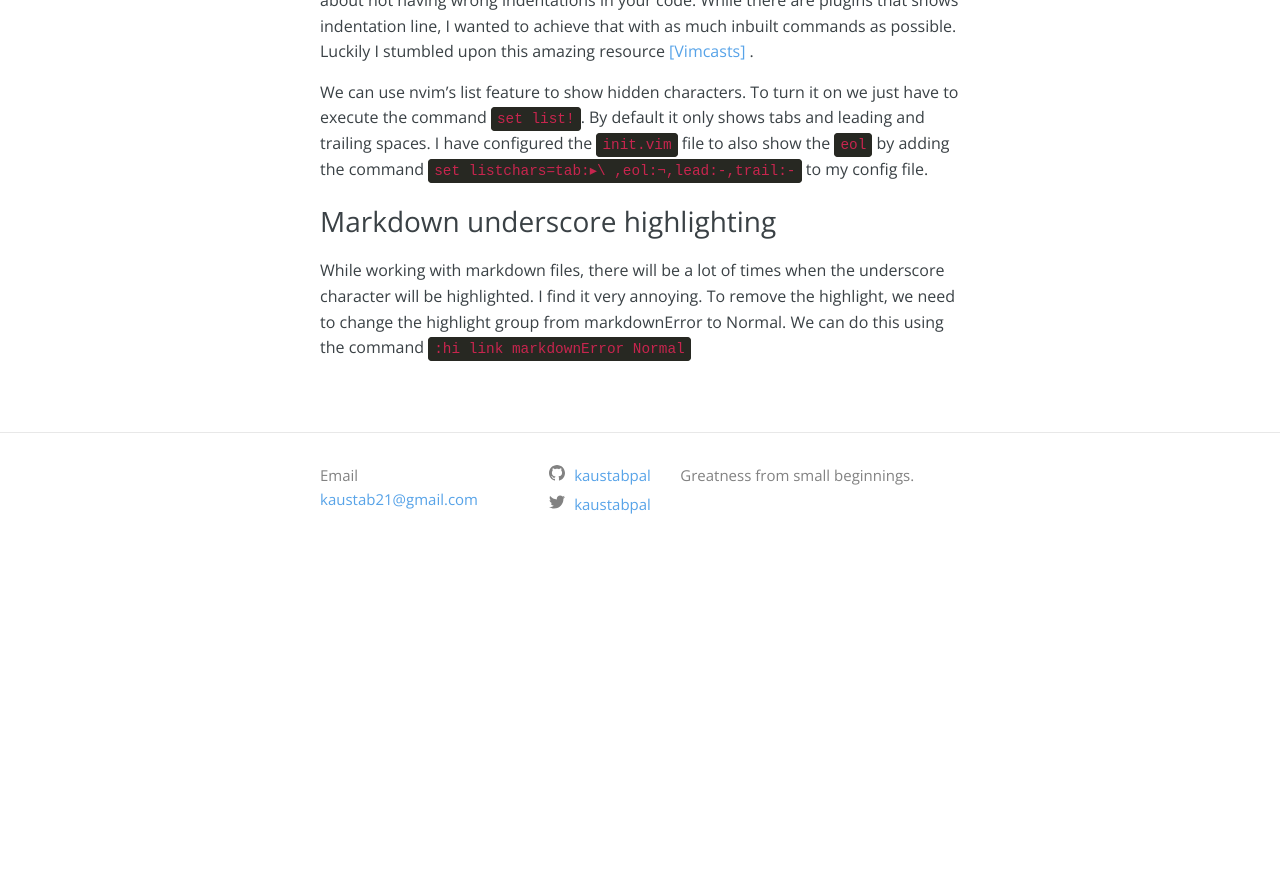
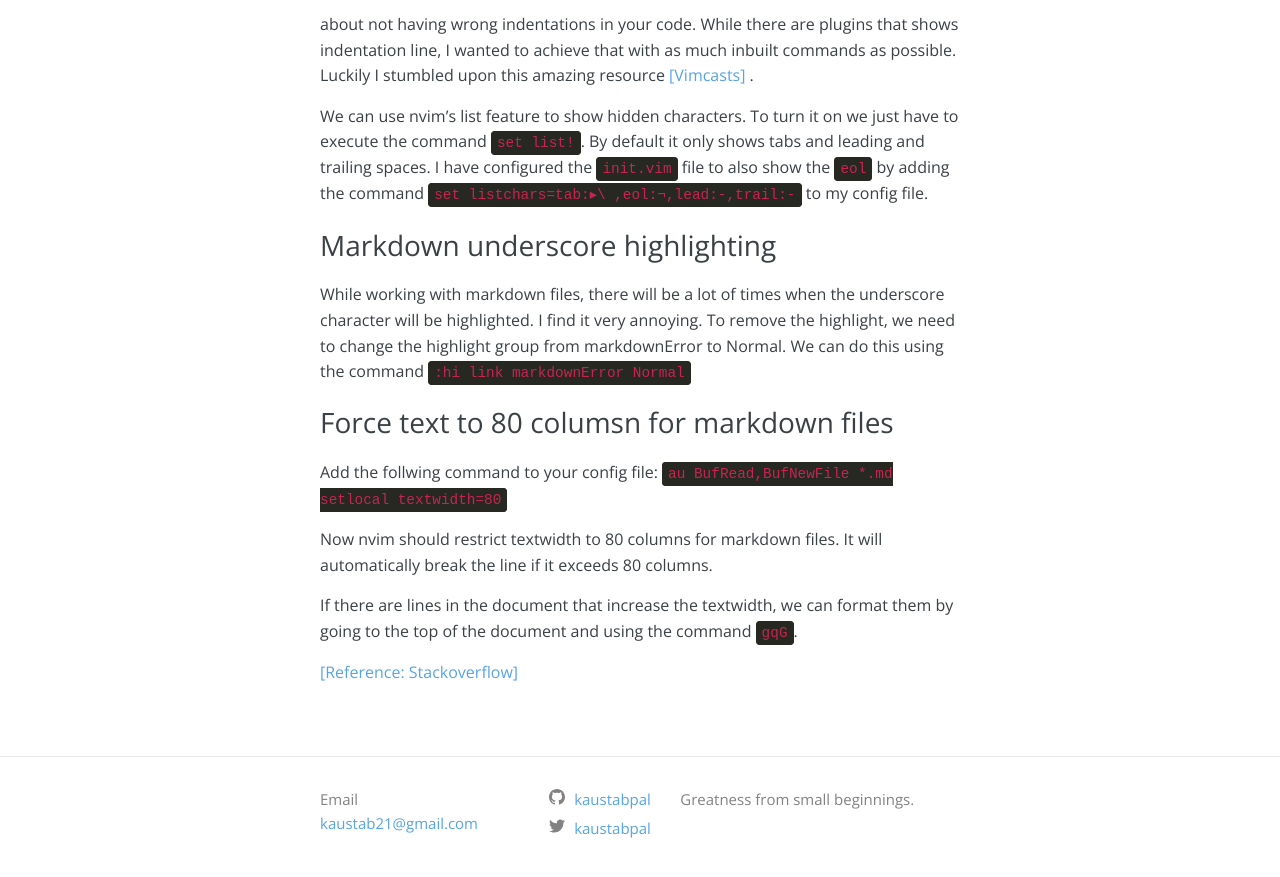
Before and after one commit to kaustabpal/kaustabpal.github.io, a Jekyll site: the page built from _posts/2022-02-17-nvim.md, in a window 1280 px wide and 900 px high, scrolled down 942 px. Shown: the top 877 px of the window. Built offline with Jekyll 4.4.1, drawn with Linux system fonts in a browser that asks for light colours; some web fonts are replaced; before the commit the page ends 1518 px from its top, so only the background shows below that; some of the changed text lies outside the part shown.

Commit message:
Added new notes to nvim

````diff
--- a/_posts/2022-02-17-nvim.md
+++ b/_posts/2022-02-17-nvim.md
@@ -49,3 +49,16 @@
 underscore character will be highlighted. I find it very annoying. To remove the
 highlight, we need to change the highlight group from markdownError to Normal.
 We can do this using the command `:hi link markdownError Normal`
+
+## Force text to 80 columsn for markdown files
+
+Add the follwing command to your config file:
+```au BufRead,BufNewFile *.md setlocal textwidth=80```
+
+Now nvim should restrict textwidth to 80 columns for markdown files. It will
+automatically break the line if it exceeds 80 columns.
+
+If there are lines in the document that increase the textwidth, we can format them by going to
+the top of the document and using the command ```gqG```.
+
+[ [Reference: Stackoverflow] ]( https://stackoverflow.com/a/3033455 )
````
Also changed, not shown: other parts of _posts/2022-02-17-nvim.md (+1 -1 lines), _posts/2022-05-30-nike_waffle_debut.md (+1 -1 lines).
